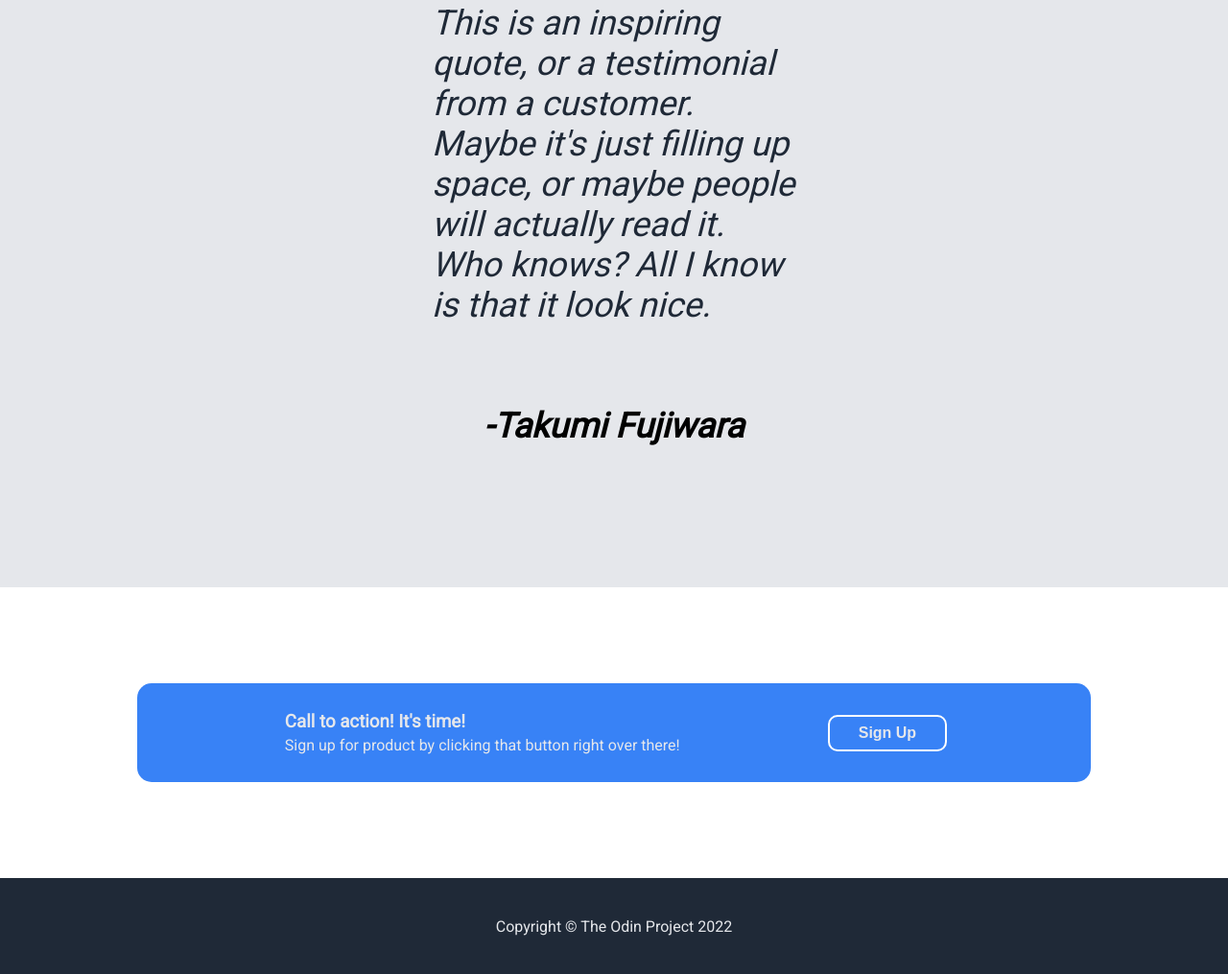
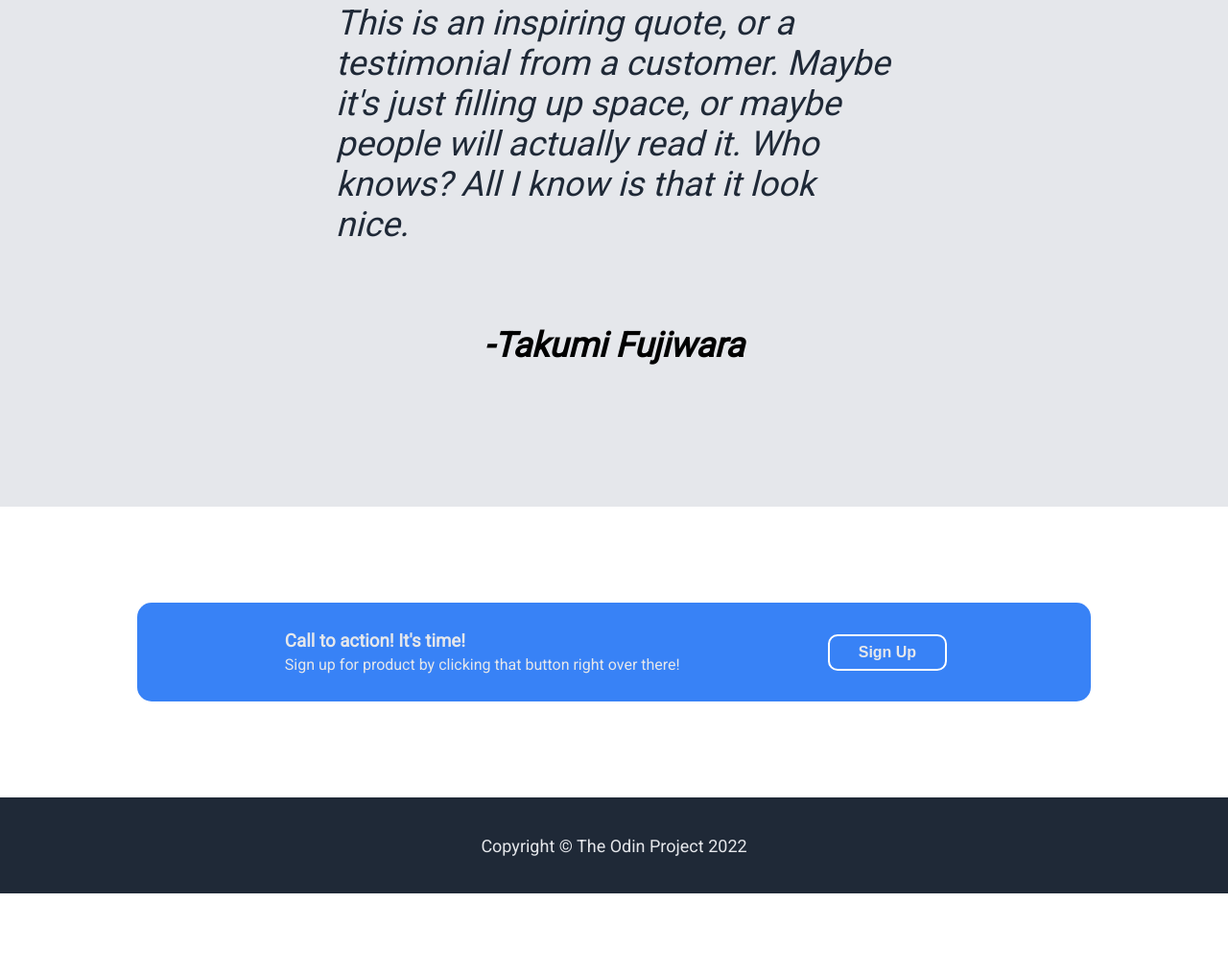
Before and after one commit to MrPotato95/landing-page, a plain HTML site: page index.html in a window 1280 px wide. Shown: the part 1288-2303 px from the top of the page at 96% size. After the commit the page ends 2219 px from the top, so only its background shows below. Drawn offline with Linux system fonts and the light colour scheme.

Commit message:
footer font size fixed

```diff
--- a/style.css
+++ b/style.css
@@ -169,7 +169,7 @@ button {
 
 .quote {
   background-color: var(--quote-bg-color);
-  padding: 100px 450px;
+  padding: 100px 350px;
   font-size: 36px;
   font-weight: 300;
   font-style: italic;
@@ -209,6 +209,7 @@ h3 {
 }
 
 footer {
+  font-size: 18px;
   background-color: var(--bg-color);
   color: #E5E7EB;
   width: 100%;
```
